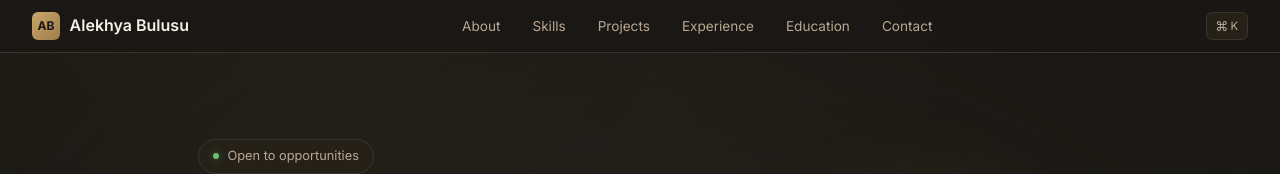
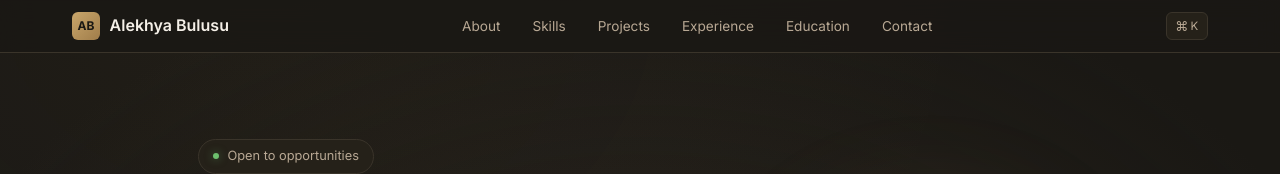
Before and after one commit to alekhyabulusu/portfolio, a Next.js app: page / in a window 1280 px wide. Shown: the top 174 px of the page. Built offline with nearby package versions, Linux system fonts and the light colour scheme; no server answers.

Commit message:
update
- Set base content max-width to 1200px
- Keep wider tiers for large external monitors

```diff
--- a/app/globals.css
+++ b/app/globals.css
@@ -44,7 +44,7 @@ body {
 a { color: inherit; text-decoration: none; }
 
 .container {
-  max-width: 1280px;
+  max-width: 1200px;
   margin: 0 auto;
   padding: 0 2rem;
 }
```
